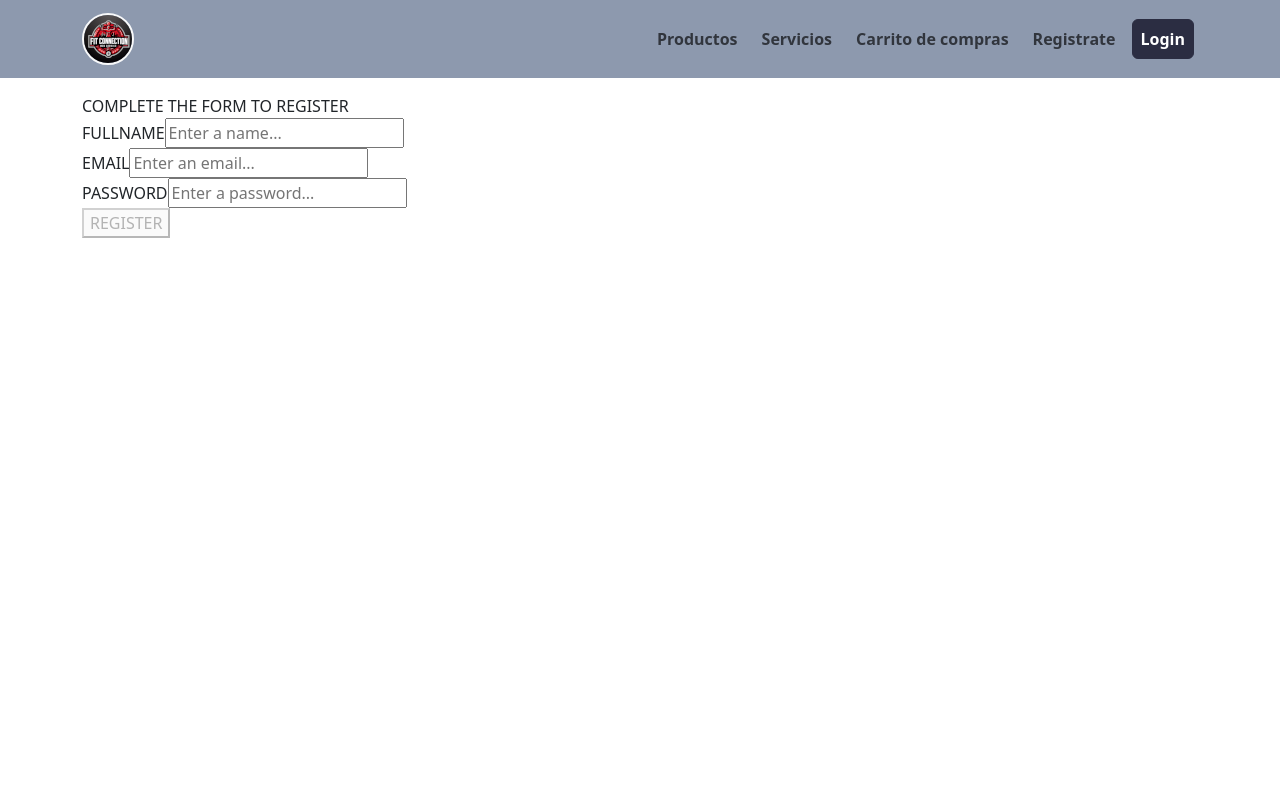
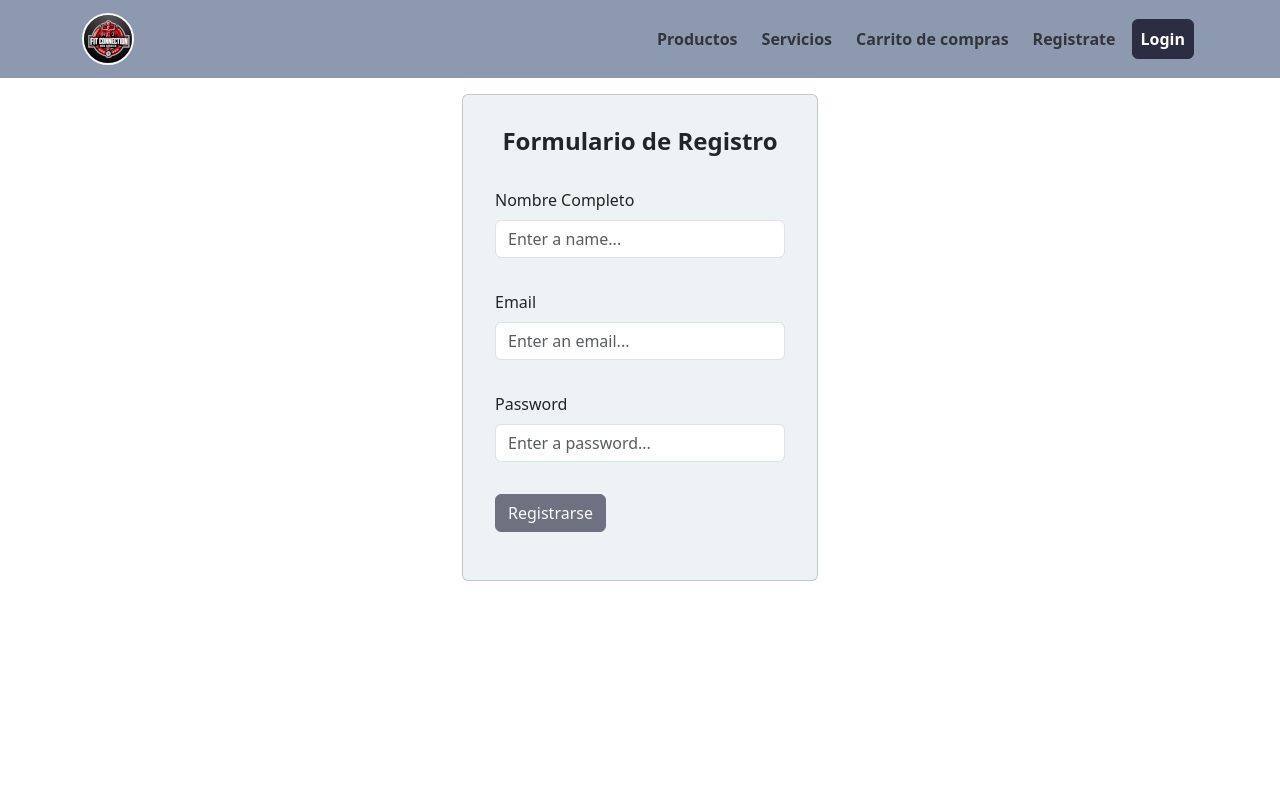
Before and after one commit to PHRCOOK/FIT-CONNECTION-PF-GRUPO-02, a React (Vite) app in the folder client/: page /create in a window 1280 px wide. Shown: the top 800 px of the page. Built offline with nearby package versions, Linux system fonts and the light colour scheme.

Commit message:
Update App.scss, page.jsx, and userform.jsx

```diff
--- a/client/src/App.scss
+++ b/client/src/App.scss
@@ -1,10 +1,15 @@
 $secondary: #8D99AE;
 $primary: #2B2D42;
+$success: #EDF2F4;
 
 @import "../node_modules/bootstrap/scss/bootstrap";
 
 .nav-link:hover {
   background-color: $primary;
+  color: white
+}
+
+.navbar-nav .nav-link.active {
   color: white
 }
 
--- a/client/src/components/page/page.jsx
+++ b/client/src/components/page/page.jsx
@@ -3,7 +3,7 @@ import createList from "./createList";
 import { useDispatch, useSelector } from "react-redux";
 import { applySettings } from "../../redux/action";
 import deleteUndefined from "../filters/deleteUndefined";
-import { Pagination } from "react-bootstrap"
+import { Pagination, Row, Col, Button } from "react-bootstrap"
 
 function Page() {
   const totalPages = useSelector((state) => state.totalPages);
@@ -39,34 +39,61 @@ function Page() {
   };
 
   return (
-    <ul>
-      <li>
-        <button disabled={filterSettings.page === 1} onClick={handlePrev}>
-          Atras
-        </button>
-      </li>
+    <Row>
+      <Col>
+        <Pagination className="justify-content-center">
+          <Button disabled={filterSettings.page === 1} onClick={handlePrev} >
+            Atrás
+          </Button>
           {arrayTotalPages.map((page) => {
             return (
-          <li key={`page${page}`}>
-            <button
+              <Pagination.Item
+                key={`page${page}`}
                 disabled={filterSettings.page === page}
                 value={page}
                 onClick={handleClick}
+                active={filterSettings.page === page}
               >
                 {page}
-            </button>
-          </li>
+              </Pagination.Item>
             );
           })}
-      <li>
-        <button
-          disabled={filterSettings.page === totalPages}
-          onClick={handleNext}
-        >
-          Adelante
-        </button>
-      </li>
-    </ul>
+          <Button disabled={filterSettings.page === totalPages}
+            onClick={handleNext}>
+              Siguiente
+          </Button>
+        </Pagination>
+      </Col>
+    </Row>
+
+    // <ul>
+    //   <li>
+    //     <button disabled={filterSettings.page === 1} onClick={handlePrev}>
+    //       Atras
+    //     </button>
+    //   </li>
+    //   {arrayTotalPages.map((page) => {
+    //     return (
+    //       <li key={`page${page}`}>
+    //         <button
+    //           disabled={filterSettings.page === page}
+    //           value={page}
+    //           onClick={handleClick}
+    //         >
+    //           {page}
+    //         </button>
+    //       </li>
+    //     );
+    //   })}
+    //   <li>
+    //     <button
+    //       disabled={filterSettings.page === totalPages}
+    //       onClick={handleNext}
+    //     >
+    //       Adelante
+    //     </button>
+    //   </li>
+    // </ul>
   );
 }
 
--- a/client/src/components/userform/userform.jsx
+++ b/client/src/components/userform/userform.jsx
@@ -4,6 +4,7 @@ import { useState } from "react";
 import { useDispatch } from "react-redux";
 import { useNavigate } from "react-router-dom";
 import validate from "./validate";
+import { FormControl, FormLabel, FormText, Row, Col, Button, Card } from "react-bootstrap";
 
 import { postUser } from "../../redux/action";
 
@@ -43,10 +44,56 @@ export default function userform() {
   };
 
   return (
-    <div>
-      <div>COMPLETE THE FORM TO REGISTER</div>
-      <form onSubmit={handleSubmit}>
-        <div>
+    <Row className="justify-content-center">
+      <Col xs="12" md="6" lg="4" >
+        <Card className="bg-success">
+          <Card.Body className="m-3">
+            <Card.Title className="fs-4 mb-3 fw-bold text-center">Formulario de Registro</Card.Title>
+            <form onSubmit={handleSubmit}>
+              <Row>
+                <Col xs="12" className="my-3">
+                  <FormLabel>Nombre Completo</FormLabel>
+                  <FormControl
+                    name="fullname"
+                    placeholder="Enter a name..."
+                    type="text"
+                    value={form.fullname}
+                    onChange={handleChange}
+                  />
+                  {errors.fullname && <FormText>{errors.fullname}</FormText>}
+                </Col>
+                <Col xs="12" className="my-3">
+                  <FormLabel>Email</FormLabel>
+                  <FormControl
+                    name="email"
+                    placeholder="Enter an email..."
+                    type="text"
+                    value={form.email}
+                    onChange={handleChange}
+                  />
+                  {errors.email && <FormText>{errors.email}</FormText>}
+                </Col>
+                <Col xs="12" className="my-3">
+                  <FormLabel>Password</FormLabel>
+                  <FormControl
+                    name="password"
+                    placeholder="Enter a password..."
+                    type="text"
+                    value={form.password}
+                    onChange={handleChange}
+                  />
+                  {errors.password && <FormText>{errors.password}</FormText>}
+                </Col>
+              </Row>
+            </form>
+            <Button className="my-3" disabled={Object.values(form).some((value) => value === "")}>
+              Registrarse
+            </Button>
+          </Card.Body>
+        </Card>
+      </Col>
+
+      {/* <div>
           <label>FULLNAME</label>
           <input
             name="fullname"
@@ -56,8 +103,8 @@ export default function userform() {
             onChange={handleChange}
           />
           {errors.fullname && <p>{errors.fullname}</p>}
-        </div>
-        <div>
+        </div> */}
+      {/* <div>
           <label>EMAIL</label>
           <input
             name="email"
@@ -67,8 +114,8 @@ export default function userform() {
             onChange={handleChange}
           />
           {errors.email && <p>{errors.email}</p>}
-        </div>
-        <div>
+        </div> */}
+      {/* <div>
           <label>PASSWORD</label>
           <input
             name="password"
@@ -78,15 +125,14 @@ export default function userform() {
             onChange={handleChange}
           />
           {errors.password && <p>{errors.password}</p>}
-        </div>
+        </div> */}
 
-        <button
+      {/* <button
           type="submit"
           disabled={Object.values(form).some((value) => value === "")}
         >
           REGISTER
-        </button>
-      </form>
-    </div>
+        </button> */}
+    </Row>
   );
 }
```
Lines whose indentation alone changed are shown as unchanged.
